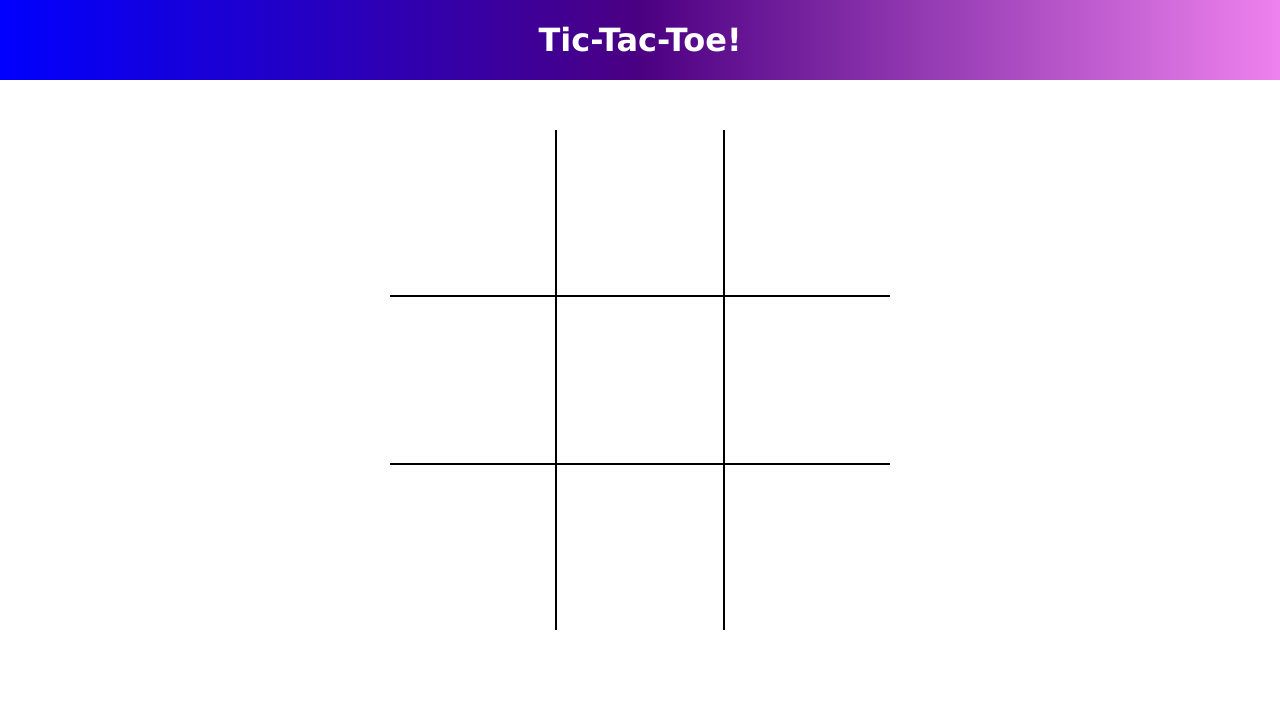
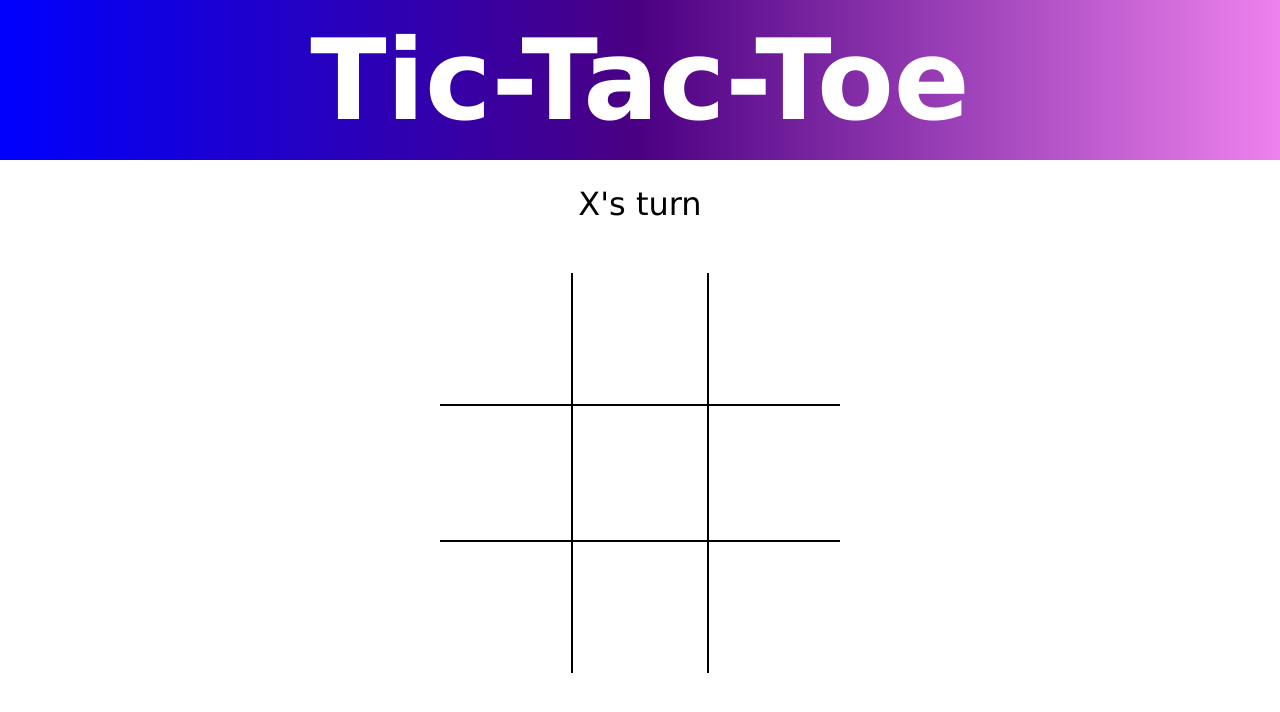
Before and after one commit to Bex-G/tic-tac-toe, a plain HTML site: page index.html in a window 1280 px wide. Drawn offline with Linux system fonts and the light colour scheme.

Commit message:
Create display that shows who's playing and announces a winner.

```diff
--- a/index.html
+++ b/index.html
@@ -10,8 +10,9 @@
 </head>
 <body>
     <div class="banner">
-        <h1>Tic-Tac-Toe!</h1>
+        <h1>Tic-Tac-Toe</h1>
     </div>
+    <div id="display"></div>
     <div class="container">
         <div class="board">
             <div class="box" id="a1"></div>
--- a/script.js
+++ b/script.js
@@ -1,3 +1,10 @@
+const playerFactory = (name, token, score) => {
+    return {name, token, score};
+}
+
+const playerX = playerFactory("X", "X", 0);
+const playerO = playerFactory("O", "O", 0);
+
 const game = (() => {
     let gameBoard = {
         'a1': "1",
@@ -20,12 +27,19 @@ const game = (() => {
             return token = "O";
         }
     }
+    function changeTurnDisplay(turnNumber) {
+            if (turnNumber % 2 === 0) {
+                display.textContent = playerO.name + "'s turn";
+            } else {
+                display.textContent = playerX.name + "'s turn";
+            }
+    }
     function callTheRound() {
         function findWinner(winningToken) {
-            if (winningToken === player1.token) {
-                console.log(player1.name + " wins!")
+            if (winningToken === playerX.token) {
+                display.textContent = playerX.name + " wins!";
             } else {
-                console.log(player2.name + " wins!")
+                display.textContent = playerO.name + " wins!";
             }
         }
         if (gameBoard.a1 === gameBoard.a2 && gameBoard.a2 === gameBoard.a3) {
@@ -52,14 +66,17 @@ const game = (() => {
         } else if (gameBoard.a3 === gameBoard.b2 && gameBoard.b2 === gameBoard.c1) {
             let winningToken = gameBoard.a3;
             findWinner(winningToken);
+        } else if (turnNumber === 10) {
+            display.textContent = "it's a tie";
         }
     }
-    return {gameBoard, takeTurns, addToBoard, callTheRound};
+    return {gameBoard, takeTurns, changeTurnDisplay, addToBoard, callTheRound};
 })();
 
+const display = document.getElementById('display');
+display.textContent = playerX.name + "'s turn";
+
 let turnNumber = 1;
-
-//displays tokens and works with addToBoard to update gameBoard values
 
 const boxes = document.querySelectorAll('.box');
 
@@ -69,8 +86,9 @@ boxes.forEach(box => {
     ++turnNumber;
 
     game.takeTurns(turnNumber);
+    game.changeTurnDisplay(turnNumber);
 
-    const boxContent = document.createTextNode(token)
+    const boxContent = document.createTextNode(token);
     box.appendChild(boxContent);
 
     let target = e.target.id;
@@ -79,13 +97,3 @@ boxes.forEach(box => {
     game.callTheRound();
     }, {once : true});
 })
-
-
-// quick method to create players
-
-const playerFactory = (name, token) => {
-    return {name, token};
-}
-
-const player1 = playerFactory("Bex", "X");
-const player2 = playerFactory("Carly", "O");
--- a/styles.css
+++ b/styles.css
@@ -12,25 +12,34 @@ body {
 
 .banner {
     width: 100%;
-    height: 10%;
+    height: 20%;
     display: flex;
     justify-content: center;
     align-items: center;
     color: white;
-    background-image: linear-gradient(to right,blue,indigo,violet);
+    background-image: linear-gradient(to right,rgb(0, 0, 255),indigo,violet);
+    font-size: 3.5rem;
+}
+
+#display {
+    display: flex;
+    justify-content: center;
+    align-items: center;
+    font-size: 2rem;
+    padding: 25px;
 }
 
 .container {
     display: flex;
     justify-content: center;
     align-items: center;
-    padding: 50px;
+    padding: 25px;
 }
 
 .board {
     display: grid;
-    height: 500px;
-    width: 500px;
+    height: 400px;
+    width: 400px;
     grid-template-columns: 1fr 1fr 1fr;
     grid-template-rows: 1fr 1fr 1fr;
 }
```
